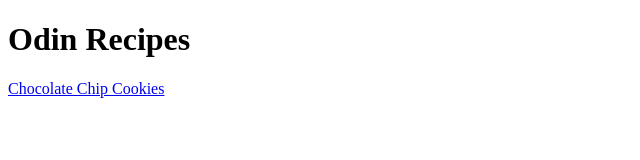
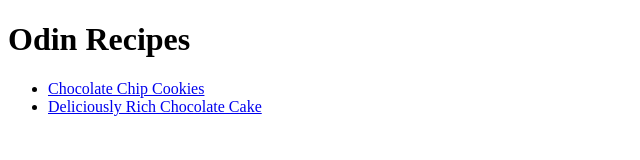
Before and after one commit to Bex-G/odin-recipes, a plain HTML site: page index.html in a window 1280 px wide. Shown: the whole page, without its empty margins (0-640 px from the left). Drawn offline with Linux system fonts and the light colour scheme.

Commit message:
Add chocolate-cake.html link to index.html

```diff
--- a/index.html
+++ b/index.html
@@ -8,6 +8,9 @@
 
   <body>
     <h1>Odin Recipes</h1>
-    <a href="./recipes/chocolate-chip-cookies.html">Chocolate Chip Cookies</a>
+    <ul>
+      <li><a href="./recipes/chocolate-chip-cookies.html">Chocolate Chip Cookies</a></li>
+      <li><a href="./recipes/chocolate-cake.html">Deliciously Rich Chocolate Cake</a></li>
+    </ul>
   </body>
 </html>
```
